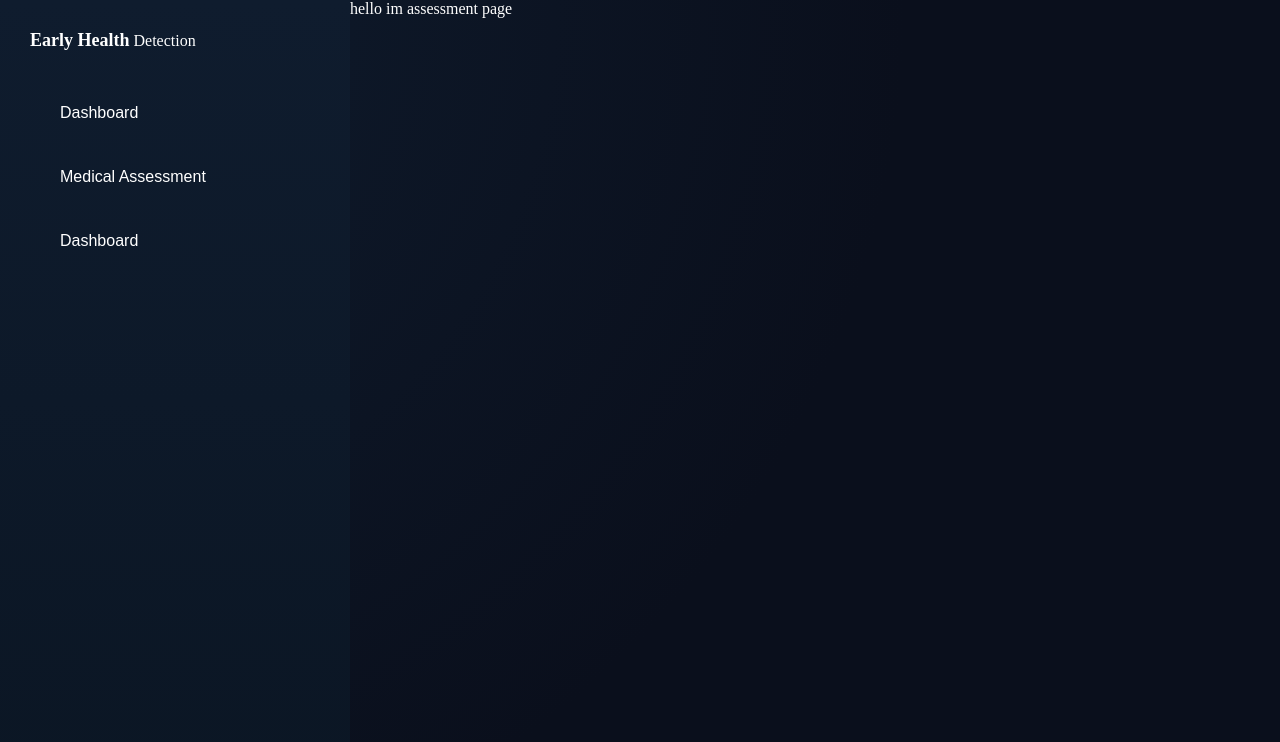
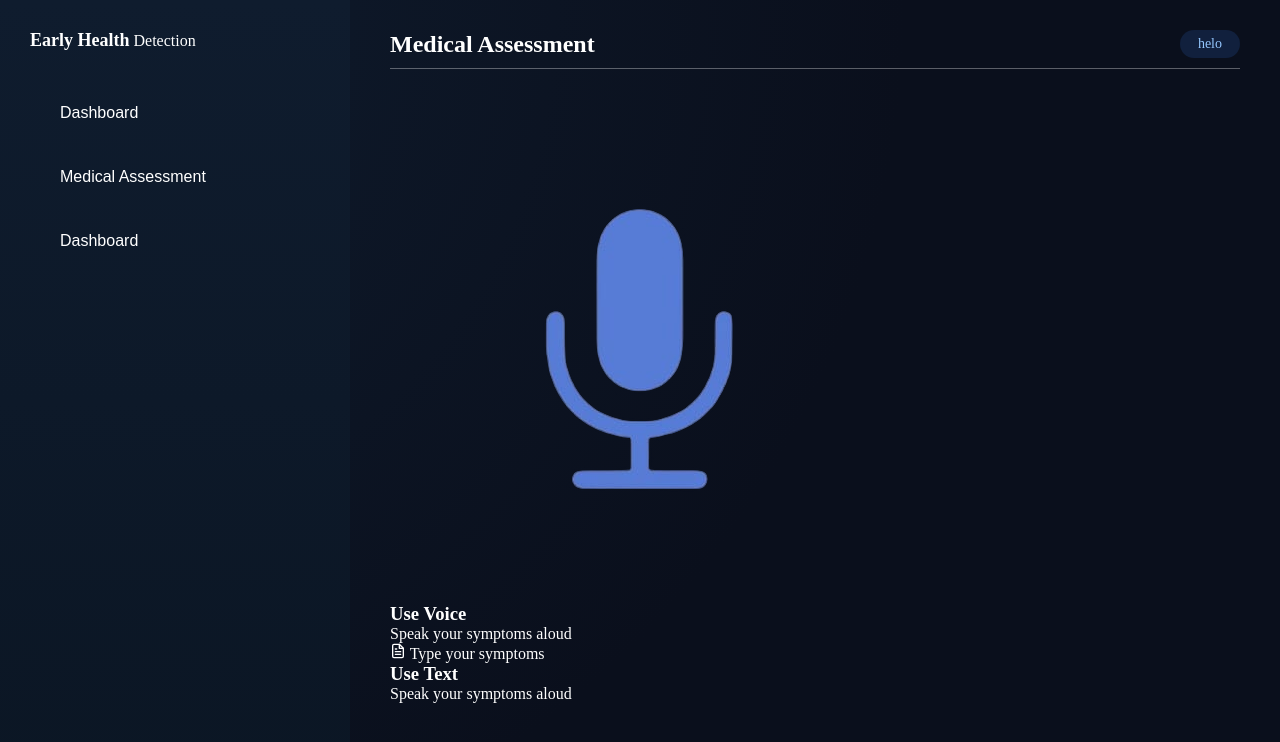
Before and after one commit to Okesh101/Health-Shield, a React app in the folder frontend/: page /assessment in a window 1280 px wide. Shown: the top 742 px of the page. Built offline with nearby package versions, Linux system fonts and the light colour scheme; the HTML template or start-up script is replaced by a standard one.

Commit message:
Added a navigate function for the login

```diff
--- a/frontend/package.json
+++ b/frontend/package.json
@@ -13,6 +13,7 @@
     "framer-motion": "^12.34.3",
     "react": "^19.2.0",
     "react-dom": "^19.2.0",
+    "react-icons": "^5.5.0",
     "react-router-dom": "^7.13.0",
     "sass": "^1.97.3"
   },
--- a/frontend/src/components/Assessment.jsx
+++ b/frontend/src/components/Assessment.jsx
@@ -1,12 +1,34 @@
-import React from "react";
+import React, { useState } from "react";
 import Sidebar from "./Sidebar";
+import RecorderIcon from "../assets/recorderIcon.png";
+import { FiFileText } from "react-icons/fi";
 
 export default function Assessment() {
+  const [startAssessment, setStartAssessment] = useState(true);
   return (
     <div className="container">
       <Sidebar />
       <div className="assessment_page">
-        hello im assessment page
+        <div className="page_nav">
+          <h3>Medical Assessment</h3>
+          <p>helo</p>
+        </div>
+        {startAssessment ? (
+          <>
+            <div className="card">
+                <img src={RecorderIcon} alt="Recorder Icon" />
+                <h3>Use Voice</h3>
+                <p>Speak your symptoms aloud</p>
+            </div>
+            <div className="card">
+               <FiFileText /> Type your symptoms
+                <h3>Use Text</h3>
+                <p>Speak your symptoms aloud</p>
+            </div>
+          </>
+        ) : (
+          <p>No assessment data yet</p>
+        )}
       </div>
     </div>
   );
--- a/frontend/src/components/Dashboard.jsx
+++ b/frontend/src/components/Dashboard.jsx
@@ -10,7 +10,7 @@ export default function Dashboard() {
     <div className="container">
       <Sidebar />
       <div className="dashboard_page">
-        <div className="heading">
+        <div className="page_nav">
             <h3>Dashboard</h3>
             <p>helo</p>
         </div>
--- a/frontend/src/components/Login.jsx
+++ b/frontend/src/components/Login.jsx
@@ -1,5 +1,6 @@
 import React, { useState } from "react";
 import { motion, AnimatePresence } from "framer-motion";
+import { useNavigate } from "react-router-dom";
 
 export default function Login() {
   const [formData, setFormData] = useState({
@@ -17,6 +18,7 @@ export default function Login() {
     });
   };
 
+  const navigate = useNavigate();
   // const handleSignIn = () => {
   //   setCurrentTab("signin");
   // }
@@ -46,6 +48,7 @@ export default function Login() {
       body: JSON.stringify({"formData" : formData}),
     });
     const data = await res.json();
+    navigate("/dashboard");
     console.log(data);
   };
 
--- a/frontend/src/scss/App.scss
+++ b/frontend/src/scss/App.scss
@@ -2,3 +2,4 @@
 @forward "login";
 @forward "sideBar";
 @forward "dashboard";
+@forward "assessment";
--- /dev/null
+++ b/frontend/src/scss/_assessment.scss
@@ -0,0 +1,3 @@
+@use "mixins" as *;
+.assessment_page {
+  @include pageReset;}
--- a/frontend/src/scss/_base.scss
+++ b/frontend/src/scss/_base.scss
@@ -13,3 +13,26 @@ body {
   background: radial-gradient(circle at top left, #0f1c2e, #0a0f1c 60%);
   color: white;
 }
+
+.page_nav {
+    width: 100%;
+    display: flex;
+    justify-content: space-between;
+    align-items: center;
+    padding-bottom: 10px;
+    margin-bottom: 30px;
+    border-bottom: 1px solid rgba(255, 255, 255, 0.329);
+
+    h3 {
+      font-size: 24px;
+      font-weight: 600;
+    }
+
+    p {
+      background: rgba(59, 130, 246, 0.15);
+      padding: 6px 18px;
+      border-radius: 20px;
+      font-size: 14px;
+      color: #93c5fd;
+    }
+  }
--- a/frontend/src/scss/_dashboard.scss
+++ b/frontend/src/scss/_dashboard.scss
@@ -1,32 +1,6 @@
+@use "mixins" as *;
 .dashboard_page {
-  flex: 1;
-  display: flex;
-  flex-direction: column;
-  padding: 30px 40px;
-
-  .heading {
-    width: 100%;
-    display: flex;
-    justify-content: space-between;
-    align-items: center;
-    padding-bottom: 10px;
-    margin-bottom: 30px;
-    border-bottom: 1px solid rgba(255, 255, 255, 0.329);
-
-    h3 {
-      font-size: 24px;
-      font-weight: 600;
-    }
-
-    p {
-      background: rgba(59, 130, 246, 0.15);
-      padding: 6px 18px;
-      border-radius: 20px;
-      font-size: 14px;
-      color: #93c5fd;
-    }
-  }
-
+  @include pageReset;
   .recording_section {
     display: flex;
     align-items: center;
--- /dev/null
+++ b/frontend/src/scss/_mixins.scss
@@ -0,0 +1,6 @@
+@mixin pageReset {
+  flex: 1;
+  display: flex;
+  flex-direction: column;
+  padding: 30px 40px;
+}
```
Also changed, not shown: 1 other file (tests, documents, lock files or other folders).
